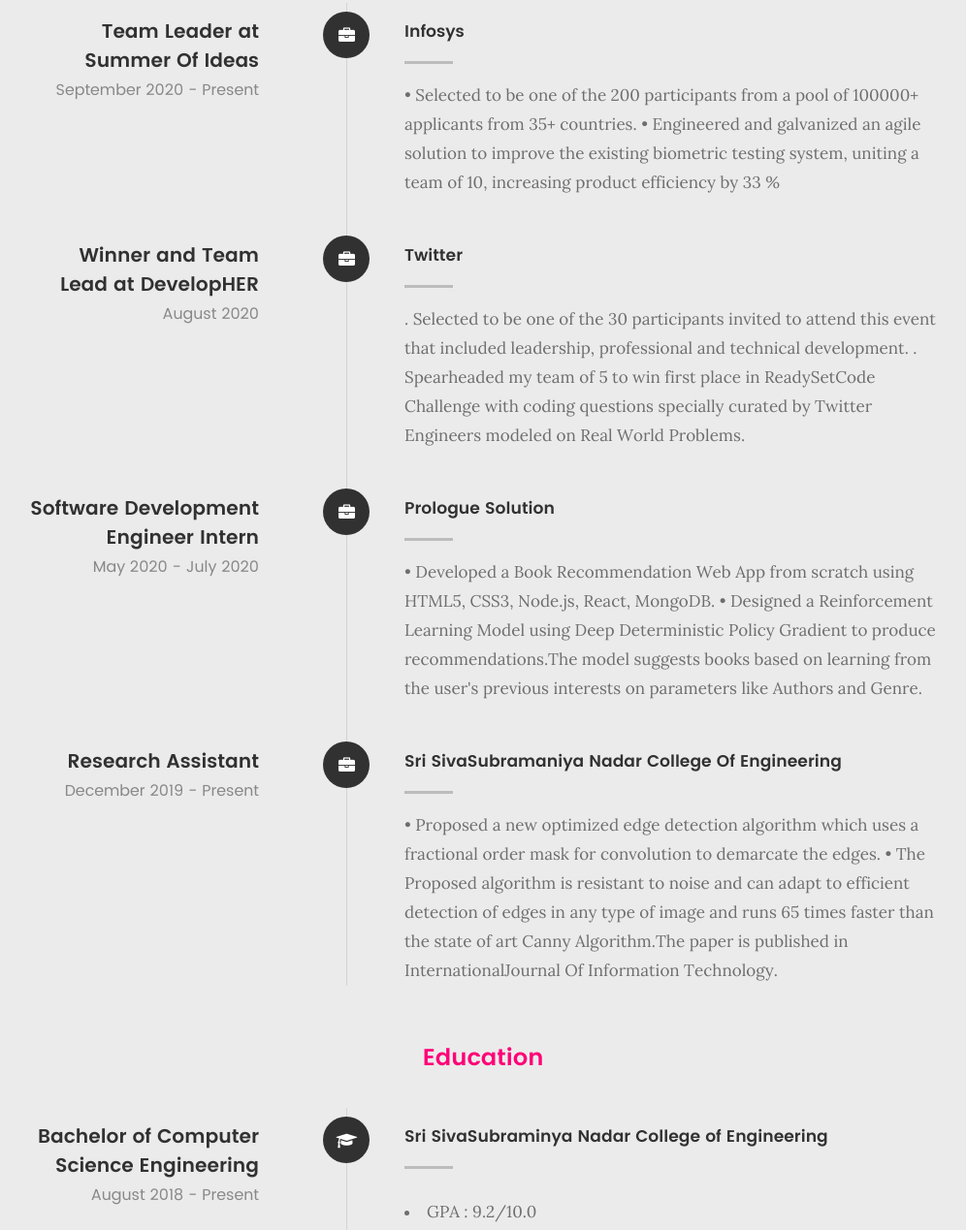
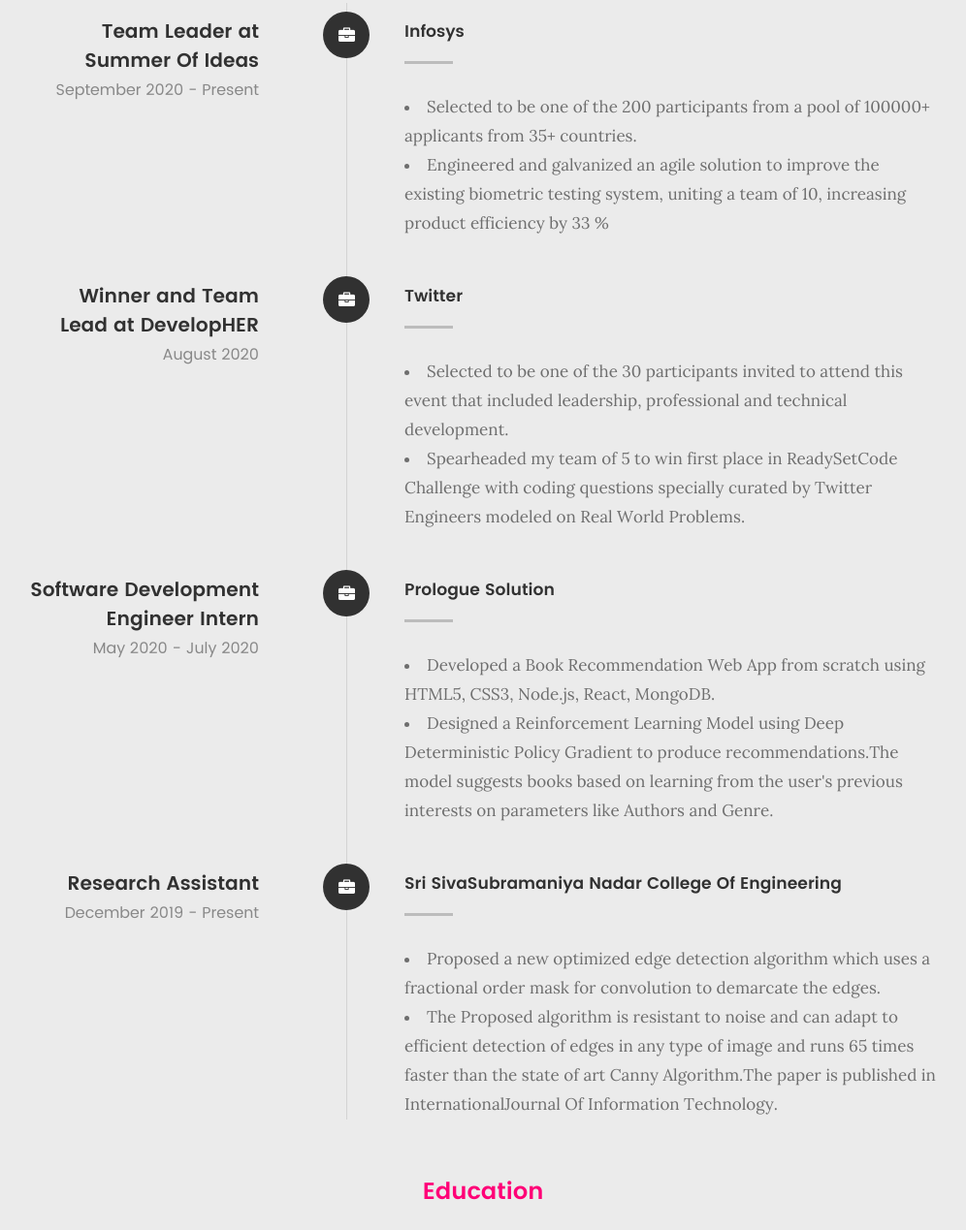
Before and after one commit to Srinithyee/Srinithyee.github.io, a plain HTML site: page index.html in a window 1280 px wide. Shown: the part 2225-3494 px from the top of the page at 97% size, without its empty margins (142-1138 px from the left). Drawn offline with Linux system fonts and the light colour scheme; files whose address does not match are found by name.

Commit message:
Update index.html

```diff
--- a/index.html
+++ b/index.html
@@ -215,9 +215,9 @@
 	   				<div class="timeline-content">
 	   					<h4>Infosys</h4>
 	   					<p>
-	   					• Selected to be one of the 200 participants from a pool of 100000+ applicants from 35+ countries.
-• Engineered and galvanized an agile solution to improve the existing biometric testing system, uniting a team of 10, increasing product
-efficiency by 33 %
+	   					<li>Selected to be one of the 200 participants from a pool of 100000+ applicants from 35+ countries.</li>
+<li>Engineered and galvanized an agile solution to improve the existing biometric testing system, uniting a team of 10, increasing product
+	efficiency by 33 %</li>
 
 
 	   					</p>
@@ -239,8 +239,8 @@
 	   					<h4>Twitter</h4>
 	   					<p>
 
-	   					. Selected to be one of the 30 participants invited to attend this event that included leadership, professional and technical development.
- 						. Spearheaded my team of 5 to win first place in ReadySetCode Challenge with coding questions specially curated by Twitter Engineers modeled on Real World Problems.
+	   					<li>Selected to be one of the 30 participants invited to attend this event that included leadership, professional and technical development. </li>
+ 						<li>Spearheaded my team of 5 to win first place in ReadySetCode Challenge with coding questions specially curated by Twitter Engineers modeled on Real World Problems.</li>
 
 	   					</p>
 	   				</div>
@@ -262,9 +262,9 @@
 	   					<h4>Prologue Solution</h4>
 	   					<p>
 
-	   							• Developed a Book Recommendation Web App from scratch using HTML5, CSS3, Node.js, React, MongoDB.
-• Designed a Reinforcement Learning Model using Deep Deterministic Policy Gradient to produce recommendations.The model suggests
-books based on learning from the user's previous interests on parameters like Authors and Genre.
+	   							<li>Developed a Book Recommendation Web App from scratch using HTML5, CSS3, Node.js, React, MongoDB.</li>
+<li>Designed a Reinforcement Learning Model using Deep Deterministic Policy Gradient to produce recommendations.The model suggests
+books based on learning from the user's previous interests on parameters like Authors and Genre.</li>
 
 
 	   					</p>
@@ -285,9 +285,8 @@
 
 	   				<div class="timeline-content">
 	   					<h4>Sri SivaSubramaniya Nadar College Of Engineering</h4>
-	   					<p>• Proposed a new optimized edge detection algorithm which uses a fractional order mask for convolution to demarcate the edges.
-• The Proposed algorithm is resistant to noise and can adapt to efficient detection of edges in any type of image and runs 65 times faster
-than the state of art Canny Algorithm.The paper is published in InternationalJournal Of Information Technology.
+	   					<p><li>Proposed a new optimized edge detection algorithm which uses a fractional order mask for convolution to demarcate the edges.</li>
+<li>The Proposed algorithm is resistant to noise and can adapt to efficient detection of edges in any type of image and runs 65 times faster than the state of art Canny Algorithm.The paper is published in InternationalJournal Of Information Technology.</li>
 </p>
 	   				</div>
 
```
